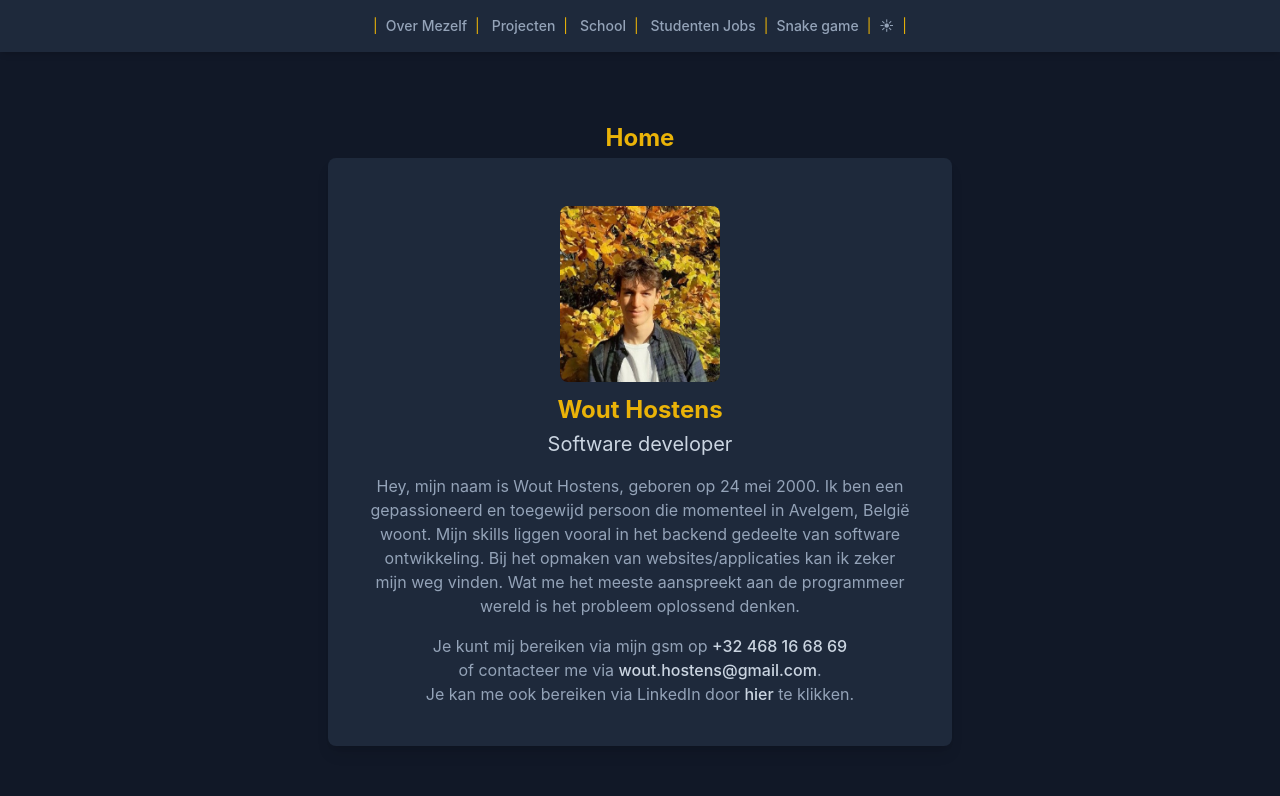
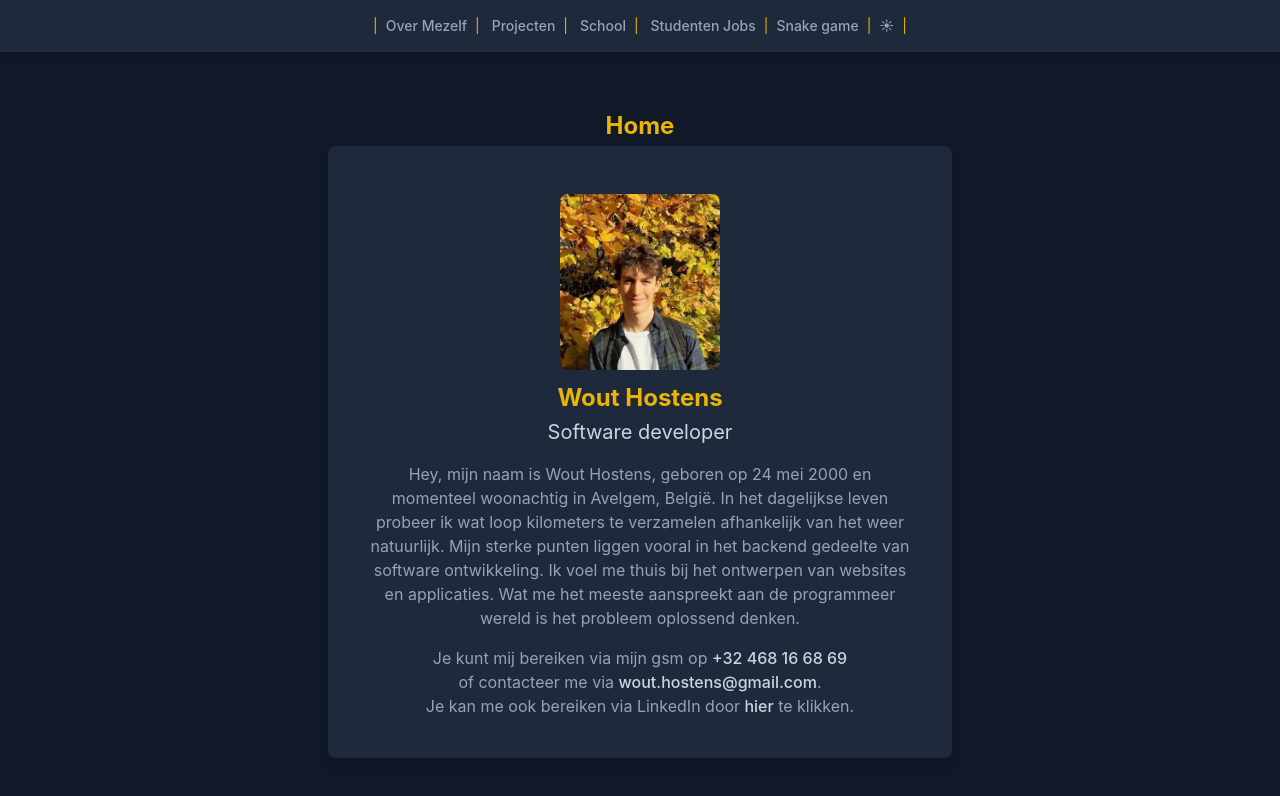
Before and after one commit to wouthostens/my-portfolio, a Vue app: page / in a window 1280 px wide. Shown: the top 796 px of the page. Built offline with nearby package versions, Linux system fonts and the light colour scheme; no server answers.

Commit message:
Update home text

```diff
--- a/src/pages/home.vue
+++ b/src/pages/home.vue
@@ -13,10 +13,9 @@ import titlecomponent from '../components/title.vue';
         <titlecomponent title="Wout Hostens" />
         <h2 class="dark:text-slate-300 text-xl">Software developer</h2>
         <p class="dark:text-slate-400 text-gray-800 mt-4">
-          Hey, mijn naam is Wout Hostens, geboren op 24 mei 2000. Ik ben een gepassioneerd en toegewijd persoon die
-          momenteel in Avelgem, België woont. Mijn skills liggen vooral in het backend gedeelte van software
+          Hey, mijn naam is Wout Hostens, geboren op 24 mei 2000 en momenteel woonachtig in Avelgem, België. In het dagelijkse leven probeer ik wat loop kilometers te verzamelen afhankelijk van het weer natuurlijk.  Mijn sterke punten liggen vooral in het backend gedeelte van software
           ontwikkeling.
-          Bij het opmaken van websites/applicaties kan ik zeker mijn weg vinden. Wat me het meeste aanspreekt aan de
+          Ik voel me thuis bij het ontwerpen van websites en applicaties. Wat me het meeste aanspreekt aan de
           programmeer wereld is het probleem oplossend denken.
         </p>
         <p class="dark:text-slate-400 text-gray-700 mt-4">
--- a/src/pages/maze.vue
+++ b/src/pages/maze.vue
@@ -1,7 +1,8 @@
 <script setup>
 import titlecomponent from '../components/title.vue';
 import db, { scoreRef } from '../../firebaseconfig';
-import { query, orderBy, limit,getDoc, getDocs, doc, setDoc } from "firebase/firestore";
+import { query, orderBy, limit,getDoc, getDocs, doc, setDoc, Timestamp } from "firebase/firestore";
+import 'firebase/firestore';
 </script>
 
 <template>
@@ -124,6 +125,7 @@ export default {
                 await setDoc(docRef, {
                     name: this.playerName,
                     score: this.score,
+                    date: Timestamp.now() ,
                 });
             }
             this.updatescoreboard();
```
